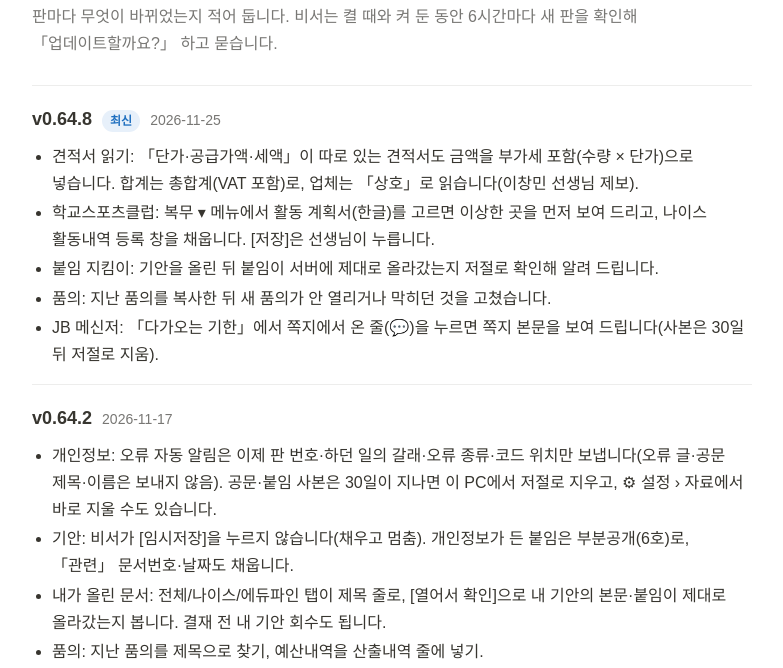
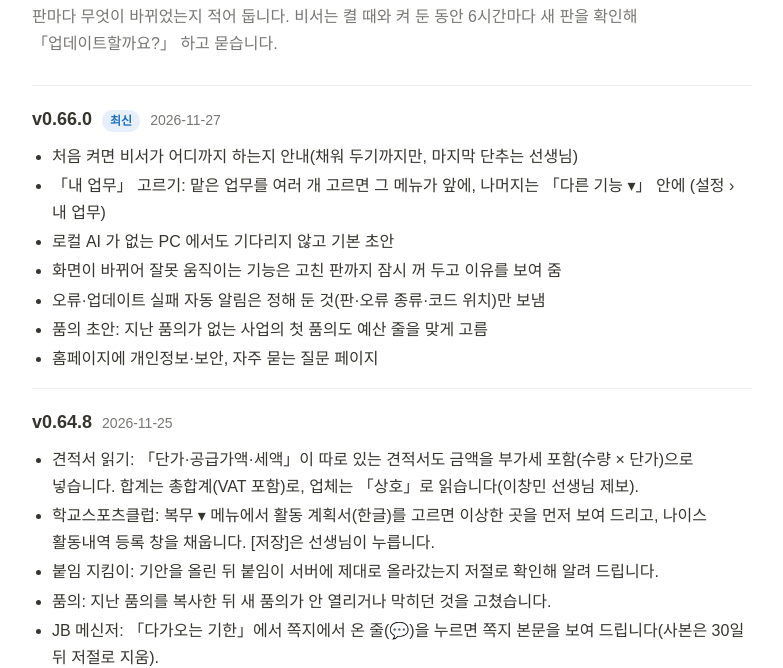
Before and after one commit to Kang-T/edufine-assistant-release, a plain HTML site: page docs/changes.html in a window 1280 px wide. Shown: the part 146-814 px from the top of the page, without its empty margins (248-1031 px from the left). Drawn offline with Linux system fonts and the light colour scheme; a web font is replaced by a local one.

Commit message:
업데이트 소식: v0.66.0

```diff
--- a/docs/changes.html
+++ b/docs/changes.html
@@ -42,7 +42,8 @@ footer { color: var(--sub); font-size: 13px; border-top: 1px solid var(--line);
 <main class="wrap">
   <h1>업데이트 소식</h1>
   <p class="lead">판마다 무엇이 바뀌었는지 적어 둡니다. 비서는 켤 때와 켜 둔 동안 6시간마다 새 판을 확인해 「업데이트할까요?」 하고 묻습니다.</p>
-  <section class="rel" id="v0.64.8"><h2>v0.64.8 <span class="new">최신</span> <span class="date">2026-11-25</span></h2><ul><li>견적서 읽기: 「단가·공급가액·세액」이 따로 있는 견적서도 금액을 부가세 포함(수량 × 단가)으로 넣습니다. 합계는 총합계(VAT 포함)로, 업체는 「상호」로 읽습니다(이창민 선생님 제보).</li><li>학교스포츠클럽: 복무 ▾ 메뉴에서 활동 계획서(한글)를 고르면 이상한 곳을 먼저 보여 드리고, 나이스 활동내역 등록 창을 채웁니다. [저장]은 선생님이 누릅니다.</li><li>붙임 지킴이: 기안을 올린 뒤 붙임이 서버에 제대로 올라갔는지 저절로 확인해 알려 드립니다.</li><li>품의: 지난 품의를 복사한 뒤 새 품의가 안 열리거나 막히던 것을 고쳤습니다.</li><li>JB 메신저: 「다가오는 기한」에서 쪽지에서 온 줄(💬)을 누르면 쪽지 본문을 보여 드립니다(사본은 30일 뒤 저절로 지움).</li></ul></section>
+  <section class="rel" id="v0.66.0"><h2>v0.66.0 <span class="new">최신</span> <span class="date">2026-11-27</span></h2><ul><li>처음 켜면 비서가 어디까지 하는지 안내(채워 두기까지만, 마지막 단추는 선생님)</li><li>「내 업무」 고르기: 맡은 업무를 여러 개 고르면 그 메뉴가 앞에, 나머지는 「다른 기능 ▾」 안에 (설정 › 내 업무)</li><li>로컬 AI 가 없는 PC 에서도 기다리지 않고 기본 초안</li><li>화면이 바뀌어 잘못 움직이는 기능은 고친 판까지 잠시 꺼 두고 이유를 보여 줌</li><li>오류·업데이트 실패 자동 알림은 정해 둔 것(판·오류 종류·코드 위치)만 보냄</li><li>품의 초안: 지난 품의가 없는 사업의 첫 품의도 예산 줄을 맞게 고름</li><li>홈페이지에 개인정보·보안, 자주 묻는 질문 페이지</li></ul></section>
+  <section class="rel" id="v0.64.8"><h2>v0.64.8 <span class="date">2026-11-25</span></h2><ul><li>견적서 읽기: 「단가·공급가액·세액」이 따로 있는 견적서도 금액을 부가세 포함(수량 × 단가)으로 넣습니다. 합계는 총합계(VAT 포함)로, 업체는 「상호」로 읽습니다(이창민 선생님 제보).</li><li>학교스포츠클럽: 복무 ▾ 메뉴에서 활동 계획서(한글)를 고르면 이상한 곳을 먼저 보여 드리고, 나이스 활동내역 등록 창을 채웁니다. [저장]은 선생님이 누릅니다.</li><li>붙임 지킴이: 기안을 올린 뒤 붙임이 서버에 제대로 올라갔는지 저절로 확인해 알려 드립니다.</li><li>품의: 지난 품의를 복사한 뒤 새 품의가 안 열리거나 막히던 것을 고쳤습니다.</li><li>JB 메신저: 「다가오는 기한」에서 쪽지에서 온 줄(💬)을 누르면 쪽지 본문을 보여 드립니다(사본은 30일 뒤 저절로 지움).</li></ul></section>
   <section class="rel" id="v0.64.2"><h2>v0.64.2 <span class="date">2026-11-17</span></h2><ul><li>개인정보: 오류 자동 알림은 이제 판 번호·하던 일의 갈래·오류 종류·코드 위치만 보냅니다(오류 글·공문 제목·이름은 보내지 않음). 공문·붙임 사본은 30일이 지나면 이 PC에서 저절로 지우고, ⚙ 설정 › 자료에서 바로 지울 수도 있습니다.</li><li>기안: 비서가 [임시저장]을 누르지 않습니다(채우고 멈춤). 개인정보가 든 붙임은 부분공개(6호)로, 「관련」 문서번호·날짜도 채웁니다.</li><li>내가 올린 문서: 전체/나이스/에듀파인 탭이 제목 줄로, [열어서 확인]으로 내 기안의 본문·붙임이 제대로 올라갔는지 봅니다. 결재 전 내 기안 회수도 됩니다.</li><li>품의: 지난 품의를 제목으로 찾기, 예산내역을 산출내역 줄에 넣기.</li><li>JB 메신저: 받은 쪽지 창을 열면 &#x27;~까지&#x27; 기한과 회의 일시를 「다가오는 기한」에 넣습니다(본문은 저장하지 않음).</li><li>그 밖에: 메뉴가 겹치지 않게, 진행 중인 사업 [바꾸기](위원회 품목 빼기·되살리기, 회의 일시 바꾸기).</li></ul></section>
   <section class="rel" id="v0.60.11"><h2>v0.60.11 <span class="date">2026-11-11</span></h2><ul><li>내가 올린 문서: 「전체 / 나이스 / 에듀파인」 탭으로 따로 볼 수 있습니다. 기본은 최근 5건이고, [모두 보기]를 누르면 지난 것·끝난 것까지 모두 보입니다.</li><li>품의: 붙임 파일 넣기가 실패하던 것을 고쳤습니다. [저장] 뒤 확인 창도 더 잘 누릅니다. 지난 품의를 복사해 쓸 때 맞는 복사본을 고르고, 앞 품의가 열려 있으면 다음 초안은 잠시 미룹니다.</li></ul></section>
   <section class="rel" id="v0.60.3"><h2>v0.60.3 <span class="date">2026-11-10</span></h2><ul><li>외부강의 신고: 연락처에 하이픈·띄어쓰기가 섞여 있어도 숫자만 남겨 넣습니다(전남 선생님 기여).</li><li>공문이 열리지 않을 때: 이 PC에서 공문을 처음 여는 경우 「열람 허용」 화면이 먼저 뜰 수 있다고 알려 드립니다. 한 번 허용하면 다음부터는 바로 열립니다.</li><li>진행 중인 사업: 물품선정위원회 심의(안)의 사양 칸이 비지 않게 채웁니다.</li></ul></section>
@@ -70,6 +71,6 @@ footer { color: var(--sub); font-size: 13px; border-top: 1px solid var(--line);
   <section class="rel" id="v0.37.1"><h2>v0.37.1 <span class="date">2026-10-11</span></h2><ul><li>자동 공람(문서처리 때 전체·그룹 공람, 설정 › 공람에서 교직원 명단으로 그룹), 오늘 나의 일정, 하단 「업무 흐름·오류·의견 보내기」, 다시 켤 때 Chrome 이 비서 창을 덮지 않게</li></ul></section>
   <section class="rel" id="v0.34.0"><h2>v0.34.0 <span class="date">2026-10-08</span></h2><ul><li>자동 업데이트, ★ 낱말 자동으로 찾기, 컴퓨터 켤 때 자동 시작(기본)</li></ul></section>
 </main>
-<footer><div class="wrap">새 판을 올릴 때마다 저절로 갱신됩니다 (2026-11-25). 교사가 만든 개인 도우미 프로그램이며, 교육청·업무포털 운영 기관의 공식 프로그램이 아닙니다.</div></footer>
+<footer><div class="wrap">새 판을 올릴 때마다 저절로 갱신됩니다 (2026-11-27). 교사가 만든 개인 도우미 프로그램이며, 교육청·업무포털 운영 기관의 공식 프로그램이 아닙니다.</div></footer>
 </body>
 </html>
```
